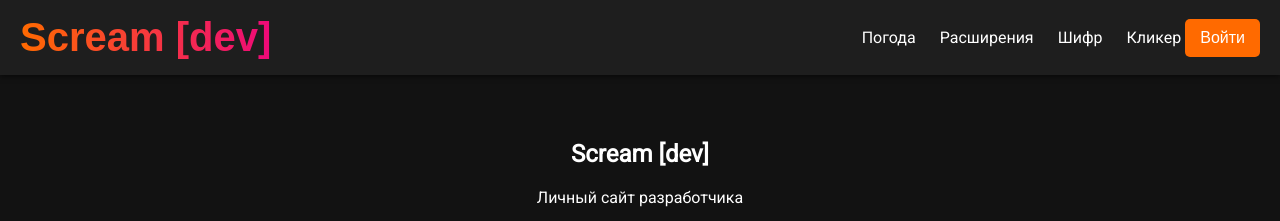
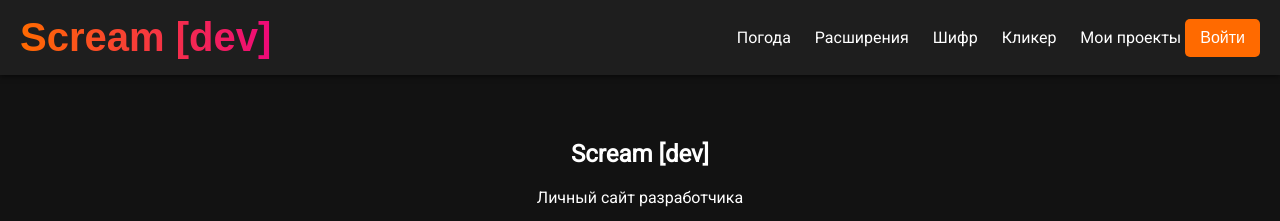
Before and after one commit to scream-dev/Scream-Dev.ru, a plain HTML site: page index.html in a window 1280 px wide. Shown: the top 221 px of the page. Drawn offline with Linux system fonts and the light colour scheme; a web font is replaced by a local one.

Commit message:
Update index.html

```diff
--- a/index.html
+++ b/index.html
@@ -157,6 +157,7 @@
         <a href="https://scream-dev.ru/webstore">Расширения</a>
         <a href="https://scream-dev.ru/anarxgrif_code">Шифр</a>
         <a href="https://scream-dev.ru/clicker">Кликер</a>
+        <a href="https://scream-dev.ru/projects">Мои проекты</a> <!-- Вкладка "Мои проекты" возвращена -->
         <button id="loginButton">Войти</button>
     </nav>
 </header>
```
